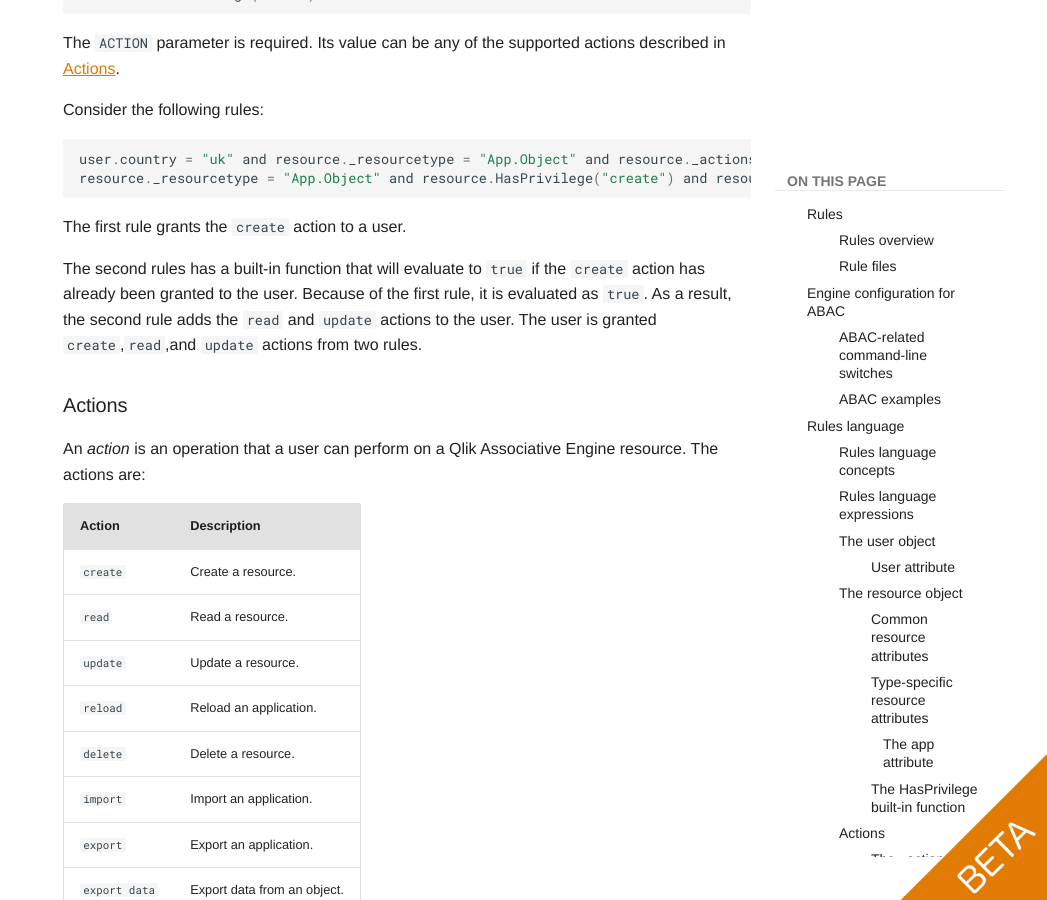
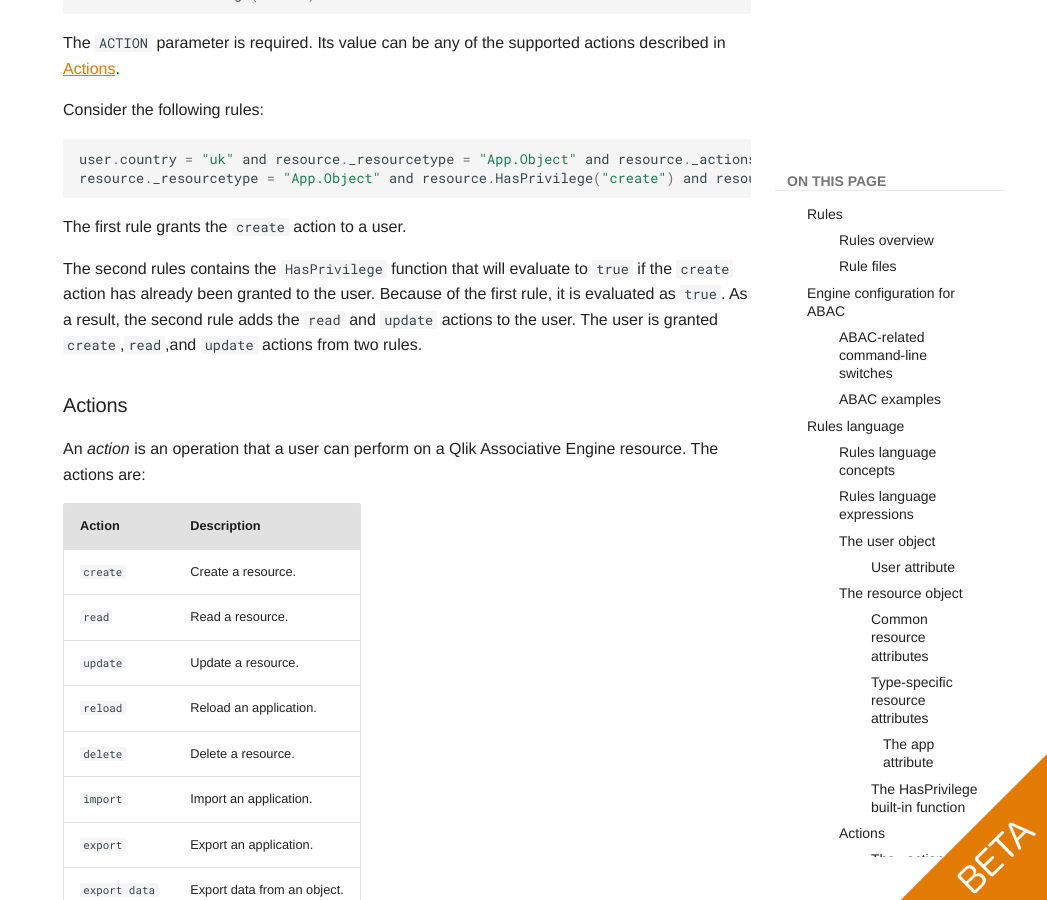
Before and after one commit to qlik-oss/core-website, an MkDocs documentation site: the page built from docs/services/qix-engine/access-control.md, in a window 1280 px wide and 900 px high, scrolled down 5654 px. Shown: the whole window, without its empty margins (233-1280 px from the left). Built offline with MkDocs 1.6.1 and Material for MkDocs 9.7.7, drawn with Linux system fonts in a browser that asks for light colours; comment, search, counter and statistics services are not loaded; old or Windows-style settings are respelled for this version of MkDocs.

```diff
--- a/docs/services/qix-engine/access-control.md
+++ b/docs/services/qix-engine/access-control.md
@@ -225,9 +225,7 @@
 
 The first rule grants the `create` action to a user.
 
-The second rules has a built-in function that will evaluate to `true` if
-the `create` action has already been granted to the user. Because of the first rule,
-it is evaluated as `true`.
+The second rules contains the `HasPrivilege` function that will evaluate to `true` if the `create` action has already been granted to the user. Because of the first rule, it is evaluated as `true`.
 As a result, the second rule adds the `read` and `update` actions to the user.
 The user is granted `create`,`read`,and `update` actions from two rules.
 
```
